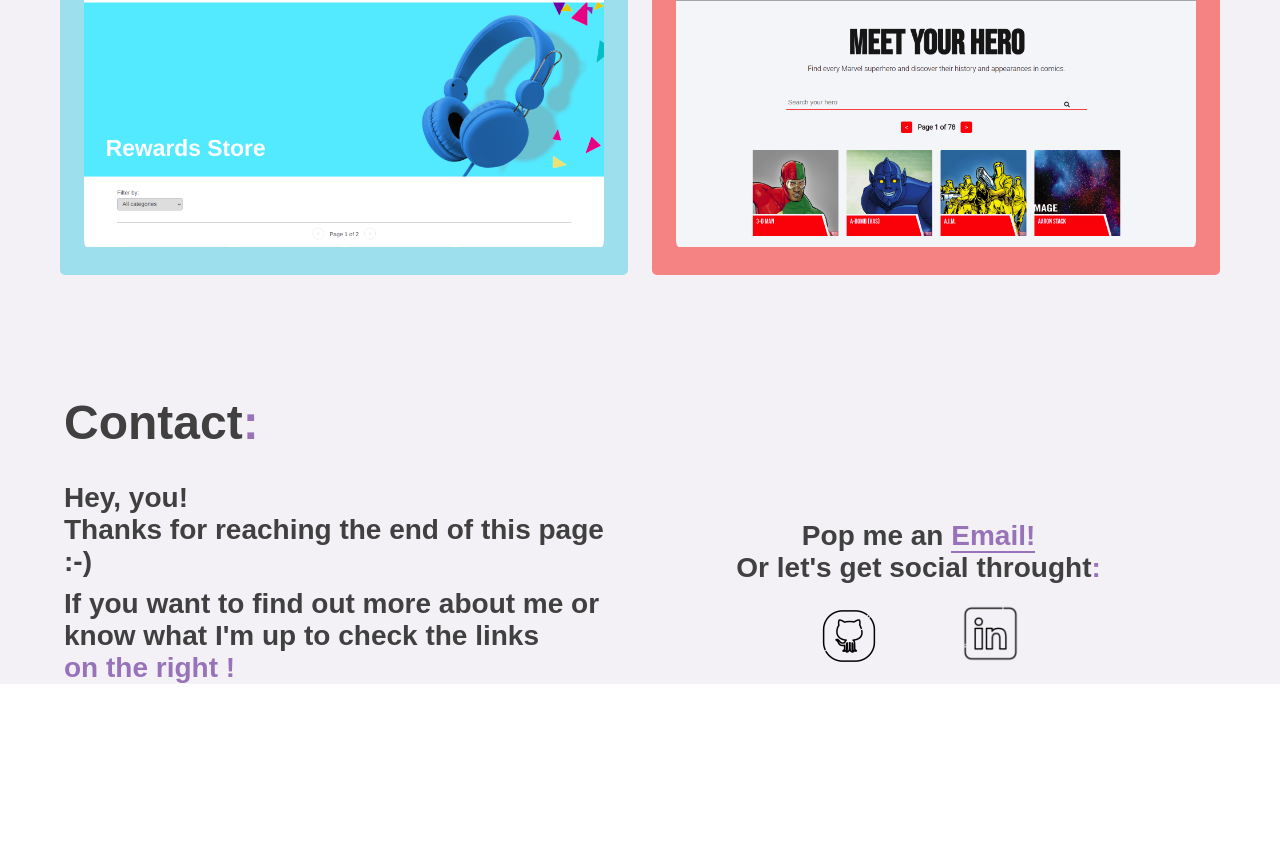
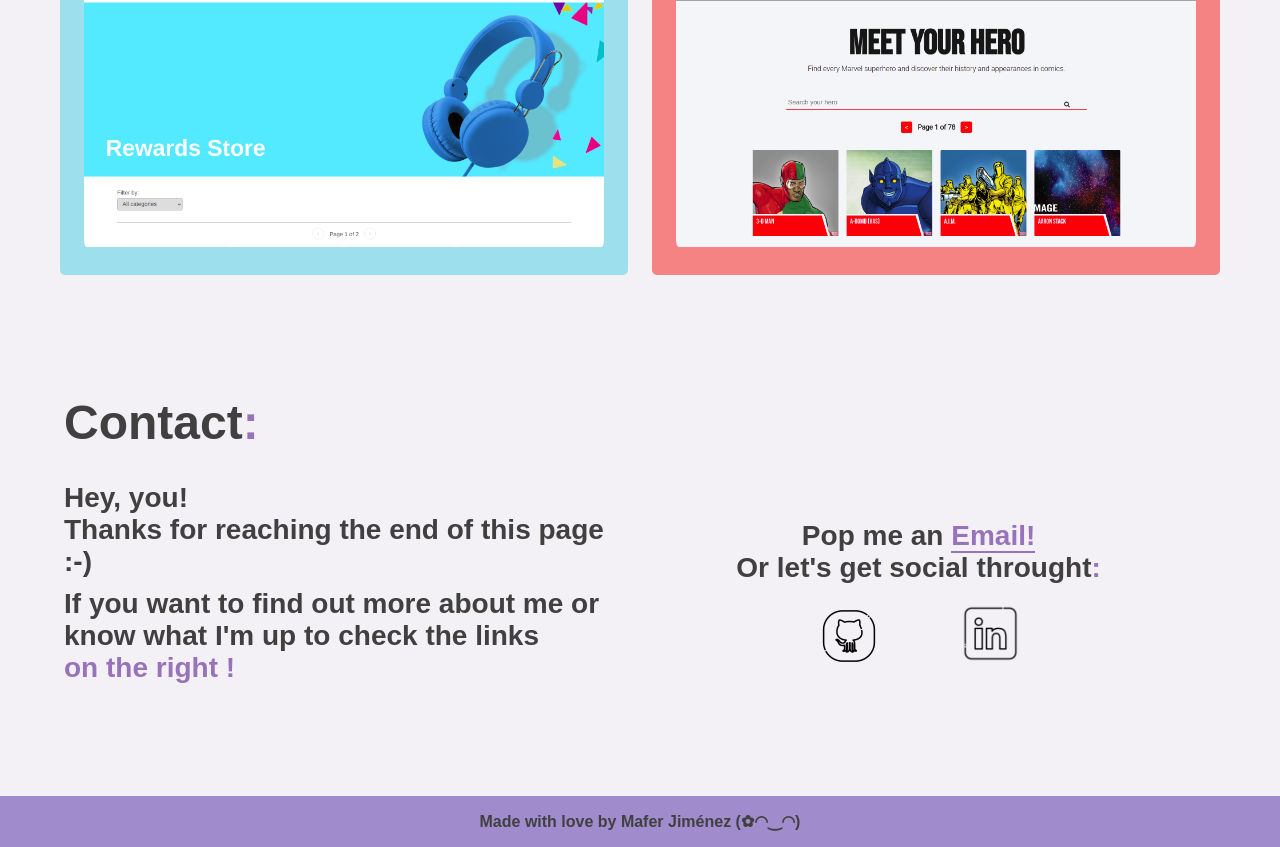
Before and after one commit to maferjimnez/mafers-portfolio, a React (Create React App) app: page / in a window 1280 px wide. Shown: the part 2152-2999 px from the top of the page. Before the commit the page ends 2836 px from the top, so only its background shows below. Built offline with nearby package versions, Linux system fonts and the light colour scheme; a web font is replaced by a local one.

Commit message:
Creates Footer and styles

```diff
--- a/src/components/App.js
+++ b/src/components/App.js
@@ -3,6 +3,7 @@ import Hero from "./Hero/Hero"
 import About from "./About/About"
 import Projects from "./Projects/Projects";
 import Contact from "./Contact/Contact";
+import Footer from "./Footer/Footer.jsx";
 
 function App() {
   return (
@@ -11,6 +12,7 @@ function App() {
      <About />
      <Projects />
      <Contact />
+     <Footer/>
    </div>
   );
 }
--- a/src/components/Footer/Footer.jsx
+++ b/src/components/Footer/Footer.jsx
@@ -0,0 +1,14 @@
+import React from 'react';
+import StyledFooter from './FooterStyles';
+
+const Footer = () => {
+	return (
+		<StyledFooter>
+			<div>
+				<p>Made with love by Mafer Jiménez (✿◠‿◠)</p>
+			</div>
+		</StyledFooter>
+	);
+};
+
+export default Footer;
--- /dev/null
+++ b/src/components/Footer/FooterStyles.js
@@ -0,0 +1,14 @@
+import styled from "styled-components";
+import theme from "../../styles/theme";
+
+const StyledFooter = styled.section`
+padding-top: 7rem;
+background: ${theme.colors.primaryBackground};
+div{
+    padding: 1rem;
+text-align: center;
+background-color: ${theme.colors.tertiaryPurple};
+}
+`;
+
+export default StyledFooter;
```
Also changed, not shown: src/components/Footer/Footer.js (deleted).
